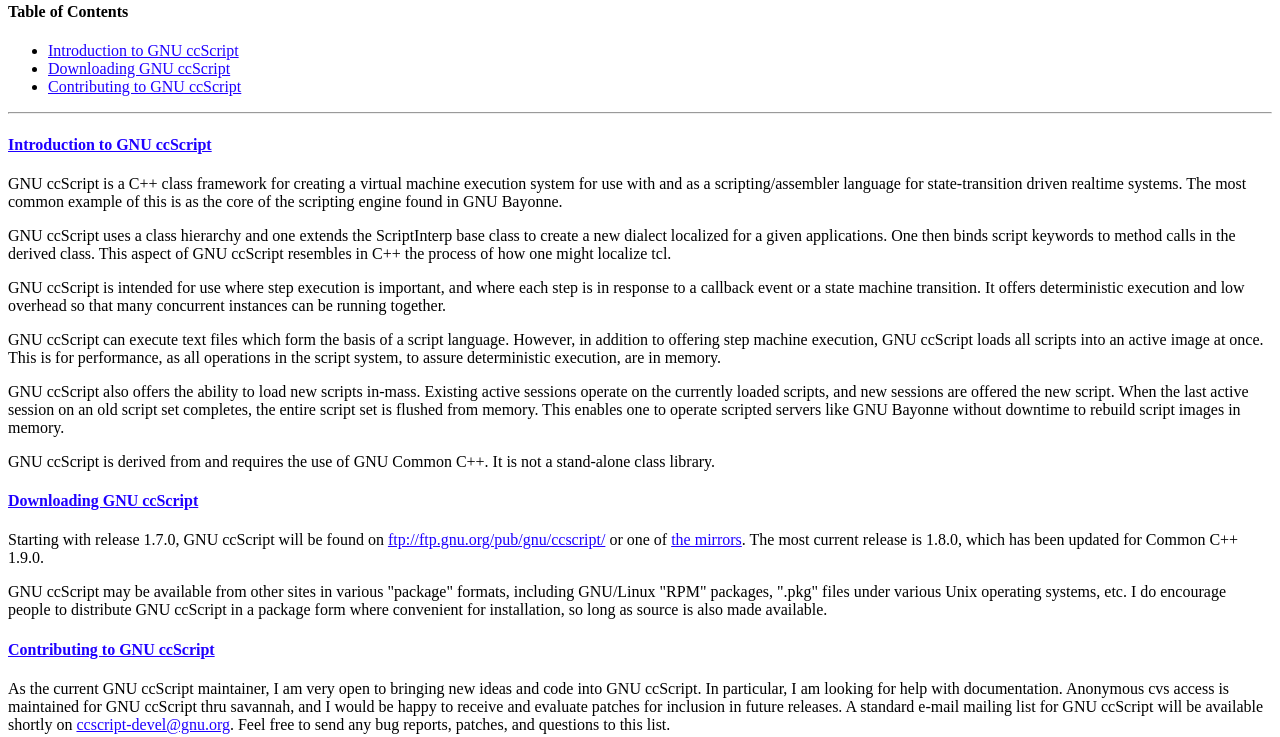
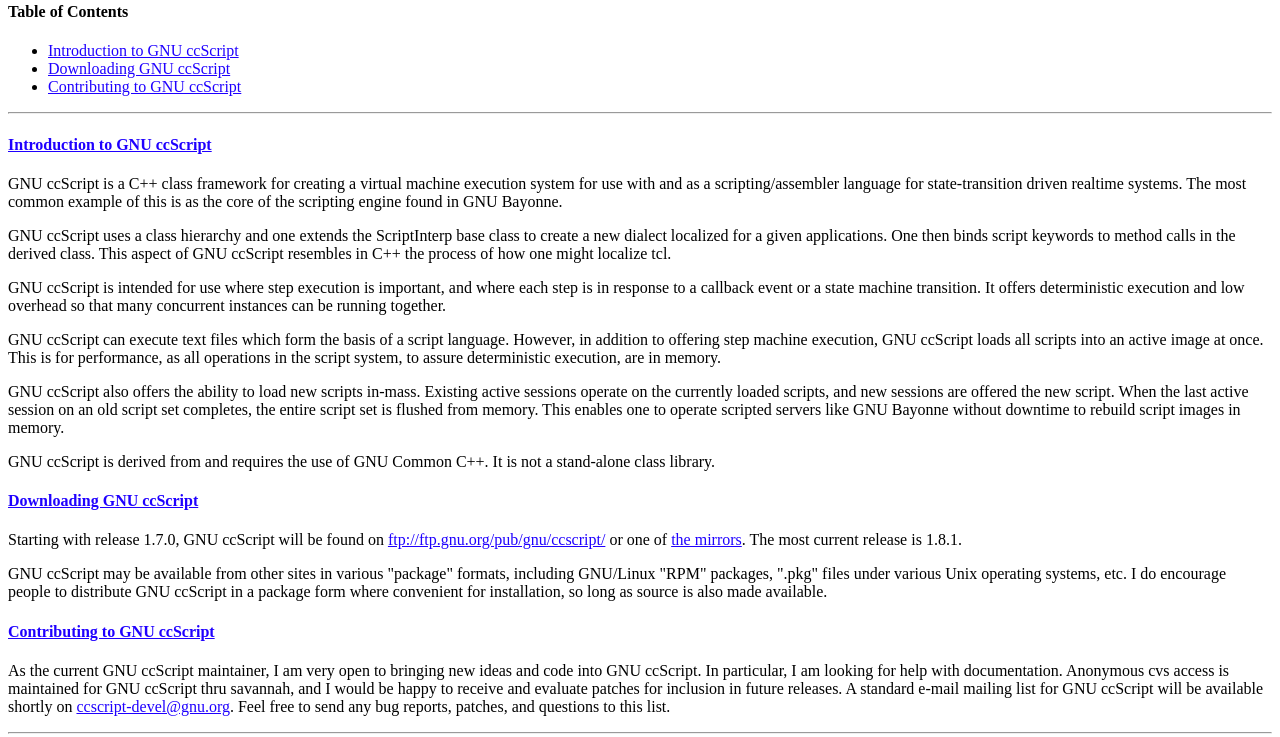
Before and after one commit to gnu-mirror-unofficial/ccscript, a plain HTML site: page ccscript.html in a window 1280 px wide. Shown: the part 193-930 px from the top of the page. Drawn offline with Linux system fonts and the light colour scheme.

Commit message:
software updates

```diff
--- a/ccscript.html
+++ b/ccscript.html
@@ -71,7 +71,7 @@
 Starting with release 1.7.0, GNU ccScript will be found on
 <A HREF="ftp://ftp.gnu.org/pub/gnu/ccscript/">ftp://ftp.gnu.org/pub/gnu/ccscript/</A>
 or one of <A HREF="/prep/ftp.html">the mirrors</A>.  The most current
-release is 1.8.0, which has been updated for Common C++ 1.9.0.
+release is 1.8.1.
 <P>
 GNU ccScript may be
 available from other sites in various "package" formats, including
```
